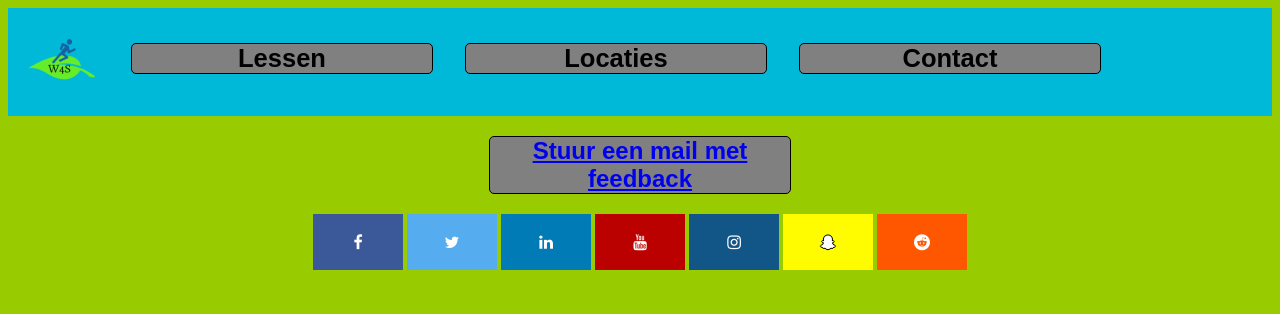
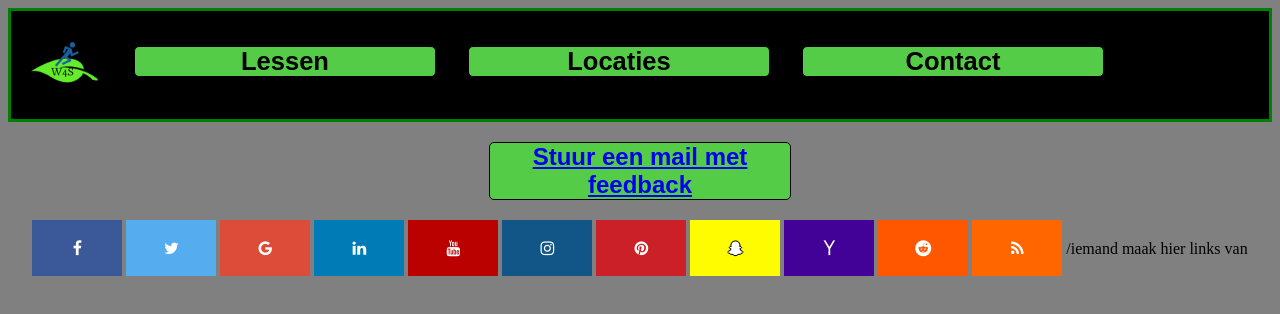
Before and after one commit to Ahmedisbaas/Workout4schools, a plain HTML site: page Contact.html in a window 1280 px wide. Drawn offline with Linux system fonts and the light colour scheme.

Commit message:
Kleuren change epic

```diff
--- a/Contact.html
+++ b/Contact.html
@@ -18,14 +18,19 @@
 
 <link rel="stylesheet" href="https://cdnjs.cloudflare.com/ajax/libs/font-awesome/4.7.0/css/font-awesome.min.css">
 
-<a href="https://www.facebook.com/gemeenteamsterdam" class="fa fa-facebook"></a>
-<a href="https://twitter.com/AmsterdamNL?ref_src=twsrc%5Egoogle%7Ctwcamp%5Eserp%7Ctwgr%5Eauthor" class="fa fa-twitter"></a>
-<a href="https://nl.linkedin.com/company/gemeente-amsterdam" class="fa fa-linkedin"></a>
-<a href="https://www.youtube.com/channel/UCpgbmD5RhOKw4oeF7UQN8BA" class="fa fa-youtube"></a>
-<a href="https://www.instagram.com/gemeenteamsterdam/" class="fa fa-instagram"></a>
-<a href="https://www.snapchat.com/" class="fa fa-snapchat-ghost"></a>
-<a href="https://www.reddit.com/" class="fa fa-reddit"></a>
 
+<a href="#" class="fa fa-facebook"></a>
+<a href="#" class="fa fa-twitter"></a>
+<a href="#" class="fa fa-google"></a>
+<a href="#" class="fa fa-linkedin"></a>
+<a href="#" class="fa fa-youtube"></a>
+<a href="#" class="fa fa-instagram"></a>
+<a href="#" class="fa fa-pinterest"></a>
+<a href="#" class="fa fa-snapchat-ghost"></a>
+<a href="#" class="fa fa-yahoo"></a>
+<a href="#" class="fa fa-reddit"></a>
+<a href="#" class="fa fa-rss"></a>
+/iemand maak hier links van
 </body>
 
 </html>
--- a/stylesheet.css
+++ b/stylesheet.css
@@ -1,9 +1,12 @@
 .topnav {
-  background-color:  #00b8d8;
+  background-color:  black;
   overflow: hidden;
+  border-bottom: solid;
+  border-style: solid;
+  border-color: green;
 }
 
-/* Style the links inside the navigation bar */
+
 .topnav a {
 
   float: left;
@@ -14,7 +17,7 @@
   font-size: 17px;
 }
 body{
-  background-color: #99cc00
+  background-color: gray;
 ;
 
 }
@@ -34,7 +37,7 @@ body{
     border-top-style: double;
     border-right-style: double;
     border-left-style: double;
-    background-color:  #00b8d8;
+    background-color:  #54cc47;
     width: 400px;
   }
   h3 {
@@ -44,7 +47,7 @@ body{
     border-top-style: solid;
     border-bottom-style: solid;
     border-width: thin;
-    background-color:  #00b8d8;
+    background-color:  #54cc47;
     width: 400px;
   }
   h2 {
@@ -54,7 +57,7 @@ body{
     border-top-style: solid;
     border-bottom-style: solid;
     border-width: thin;
-    background-color:  gray;
+    background-color:  #54cc47;
     width: 300px;
   }
   h1 {
@@ -64,7 +67,7 @@ body{
     border-top-style: solid;
     border-bottom-style: solid;
     border-width: thin;
-    background-color: #00b8d8;
+    background-color: #54cc47;
     width: 375px;
   }
   p {
```
Also changed, not shown: oosterpark.html (+2 -2 lines).
